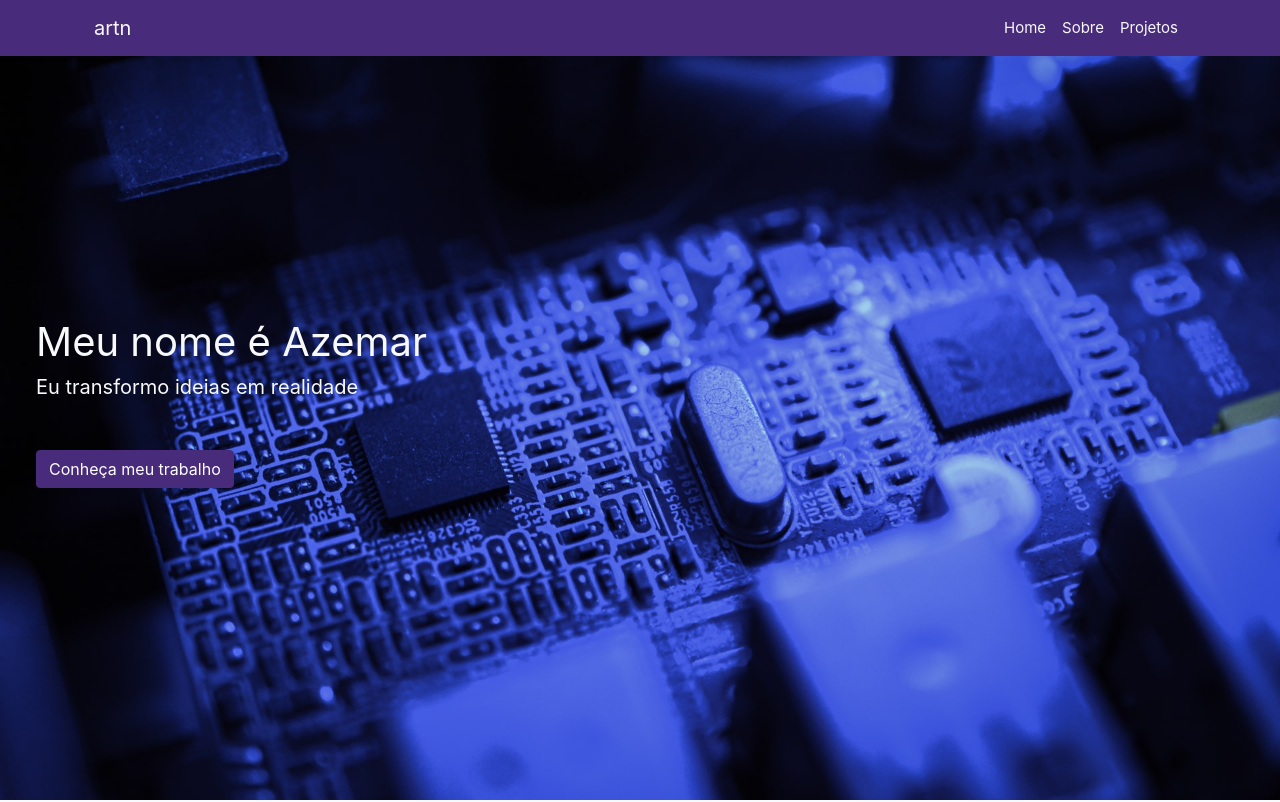
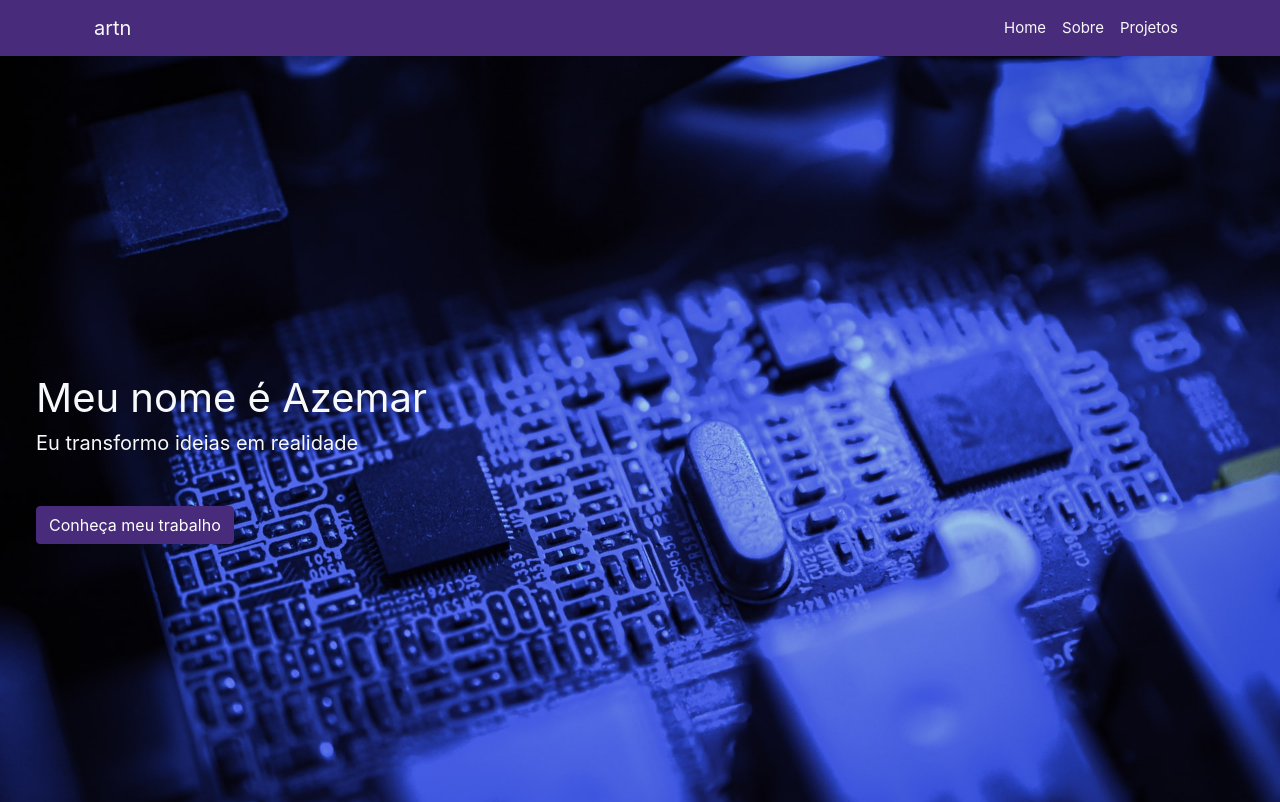
Before and after one commit to artn-dev/website, a Next.js app: page / in a window 1280 px wide. Shown: the top 802 px of the page. Built offline with nearby package versions, Linux system fonts and the light colour scheme; a web font is replaced by a local one.

Commit message:
Make header sticky

```diff
--- a/components/Header.tsx
+++ b/components/Header.tsx
@@ -19,7 +19,7 @@ const HeaderLink = ({ children, href = "#"}: HeaderLinkProps) => (
 )
 
 const Header = () => (
-    <header className="fixed-top bg-primary">
+    <header className="bg-primary">
         <nav className="navbar navbar-expand-lg">
             <div className="container">
 
--- a/pages/index.tsx
+++ b/pages/index.tsx
@@ -6,7 +6,7 @@ import About from '../components/About';
 const Home = () => {
   return (
     <div className="container-fluid d-flex flex-column min-vh-100 bg-light">
-      <div className="row">
+      <div className="row sticky-top">
         <Header/>
       </div>
 
```
